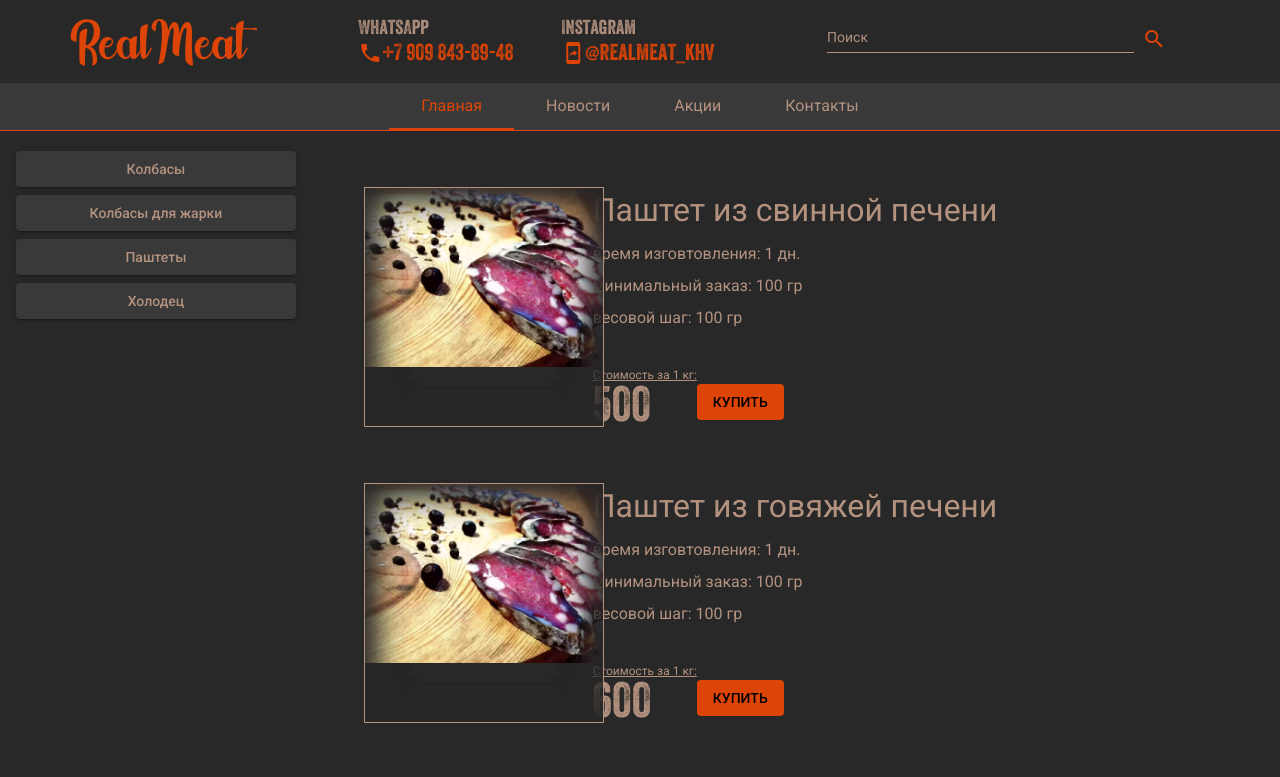
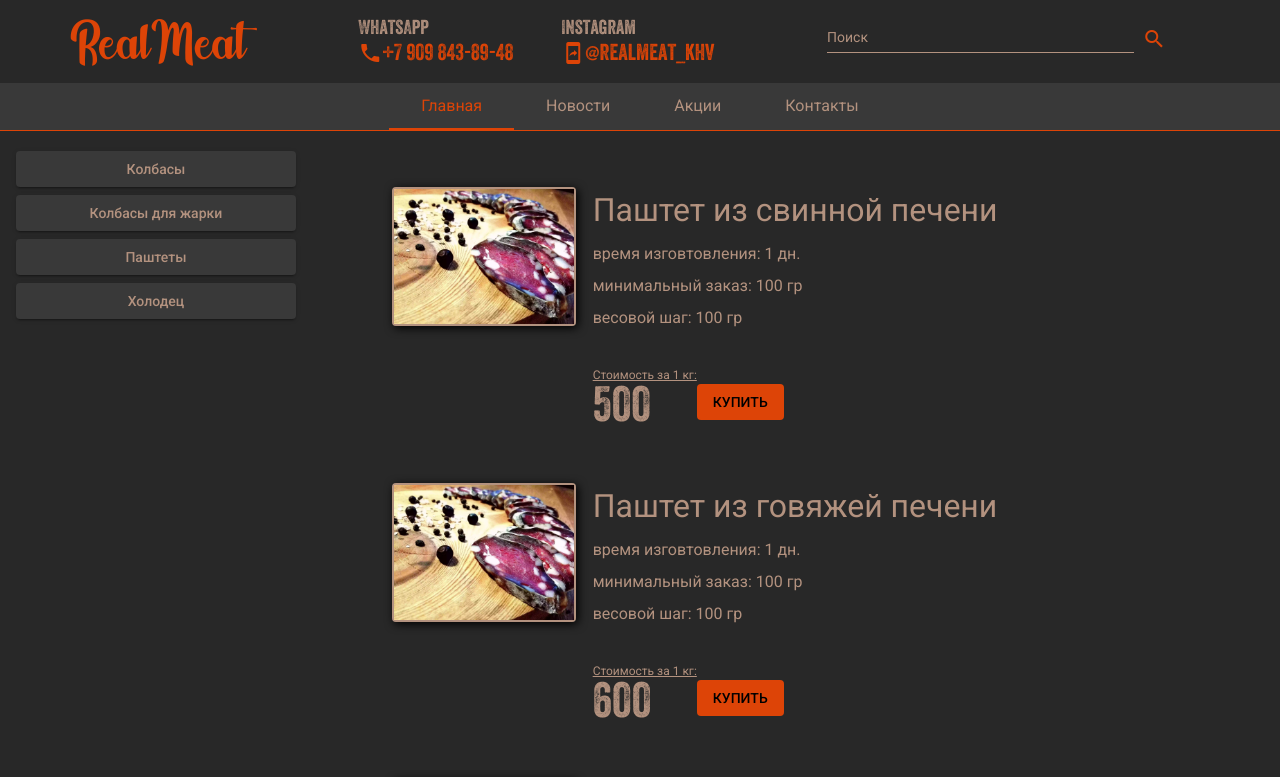
Before and after one commit to akaKAIN/game_shop, an Angular app: page /home/catalog in a window 1280 px wide. Shown: the top 777 px of the page. Built offline with nearby package versions, Linux system fonts and the light colour scheme; some icons are missing.

Commit message:
Edit styles for modal image

```diff
--- a/src/app/shared/components/modal-image/modal-image.component.html
+++ b/src/app/shared/components/modal-image/modal-image.component.html
@@ -1,5 +1,4 @@
-<div class="image-wrap sizer">
-  <div class="vignette sizer" (click)="openDialog()"></div>
+<div class="image-wrap sizer" (click)="openDialog()">
   <div class="sizer-wrap">
     <img class="img-fluid" [src]="srcImage" [alt]="altImage">
   </div>
--- a/src/app/shared/components/modal-image/modal-image.component.scss
+++ b/src/app/shared/components/modal-image/modal-image.component.scss
@@ -4,43 +4,17 @@
 $shadow-size: 3vw;
 $shadow-color: #282828;
 
-
+.image-wrap {
+  border: 2px solid $color-logo-passive;
+  box-shadow: black 2px 2px 10px;
+  border-radius: 4px;
+  &:hover {
+    border: 2px solid $color-logo;
+  }
+}
 .sizer {
-  height: 15rem;
-  width: 15rem;
+ max-width: 15rem;
 }
 
 .sizer-wrap {
-
-
 }
-
-.image-wrap {
-  position: relative;
-
-  .vignette {
-    position: absolute;
-    z-index: 0;
-    -webkit-box-shadow: inset 0 0 $shadow-size $shadow-color,
-    inset 0 0 $shadow-size $shadow-color,
-    inset 0 0 $shadow-size $shadow-color;
-
-    -moz-box-shadow: inset 0 0 $shadow-size $shadow-color,
-    inset 0 0 $shadow-size $shadow-color,
-    inset 0 0 $shadow-size $shadow-color;
-
-    box-shadow: inset 0 0 $shadow-size $shadow-color,
-    inset 0 0 $shadow-size $shadow-color,
-    inset 0 0 $shadow-size $shadow-color;
-    border: 1px solid $color-logo-passive;
-    &:hover {
-      border: 1px solid $color-logo;
-      cursor: pointer;
-    }
-  }
-
-  img {
-    position: absolute;
-    z-index: -1;
-  }
-}
--- a/src/app/shared/components/modal/modal.component.html
+++ b/src/app/shared/components/modal/modal.component.html
@@ -1,6 +1,6 @@
 <div class="modal-content container-fluid position-relative">
   <div mat-dialog-content class="image-wrap">
-    <img class="img-fluid" [src]="srcImage" [alt]="srcImage">
+    <img class="img-fluid image" [src]="srcImage" [alt]="srcImage">
     <div class="image-title position-absolute">{{title}}</div>
   </div>
     <button aria-hidden="false" aria-label="Close window" class="close-btn position-absolute" (click)="closeModal()">
--- a/src/app/shared/components/modal/modal.component.scss
+++ b/src/app/shared/components/modal/modal.component.scss
@@ -9,7 +9,17 @@
       background-color: $bg-main;
       border: 1px solid $color-logo;
       box-shadow: 2px 2px 2px 1px $color-logo;
+      padding: 20px 20px 40px 20px;
       overflow: hidden;
+
+      .mat-dialog-content {
+        padding: 0;
+      }
+
+      .modal-content {
+        background-color: $bg-main;
+        border: none;
+      }
 
 
       .close-btn {
@@ -18,8 +28,8 @@
         color: $color-logo;
         transform: rotate(45deg);
         outline: none;
-        top: -26px;
-        right: -26px;
+        top: -20px;
+        right: -20px;
 
         &:focus {
           border: none;
@@ -33,15 +43,20 @@
 }
 
 .image-wrap {
-  max-width: inherit;
-  max-height: inherit;
-  height: auto;
+  width: max-content;
+  height: inherit;
+  overflow: hidden;
+  margin: 0 auto;
 
   .image-title {
     color: $color-logo;
+    font-size: 1.3rem;
+    margin-top: 10px;
   }
 
-  & img {
-    //object-fit: cover;
+  .image {
+    width: auto;
+    max-height: inherit;
+    border: 2px solid $color-logo-passive;
   }
 }
--- a/src/app/shared/components/modal/modal.component.ts
+++ b/src/app/shared/components/modal/modal.component.ts
@@ -19,7 +19,6 @@ export class ModalComponent implements OnInit {
   }
 
   closeModal(): void {
-    console.log('closing modal window');
     this.dialogRef.close();
   }
 
--- a/src/app/shared/components/product-card/product-card.component.scss
+++ b/src/app/shared/components/product-card/product-card.component.scss
@@ -9,8 +9,7 @@
     .image-wrap {
       display: inherit;
       justify-content: center;
-      .product-card__image {
-      }
+      .product-card__image {}
     }
 
     .text-wrap {
```
